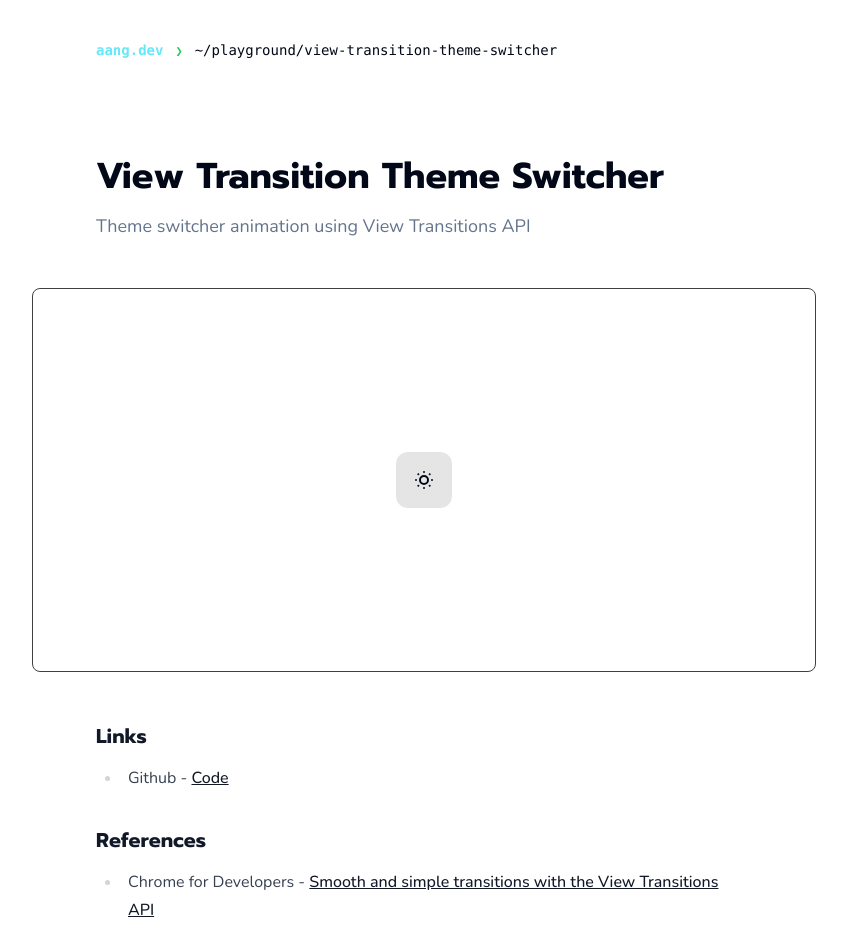
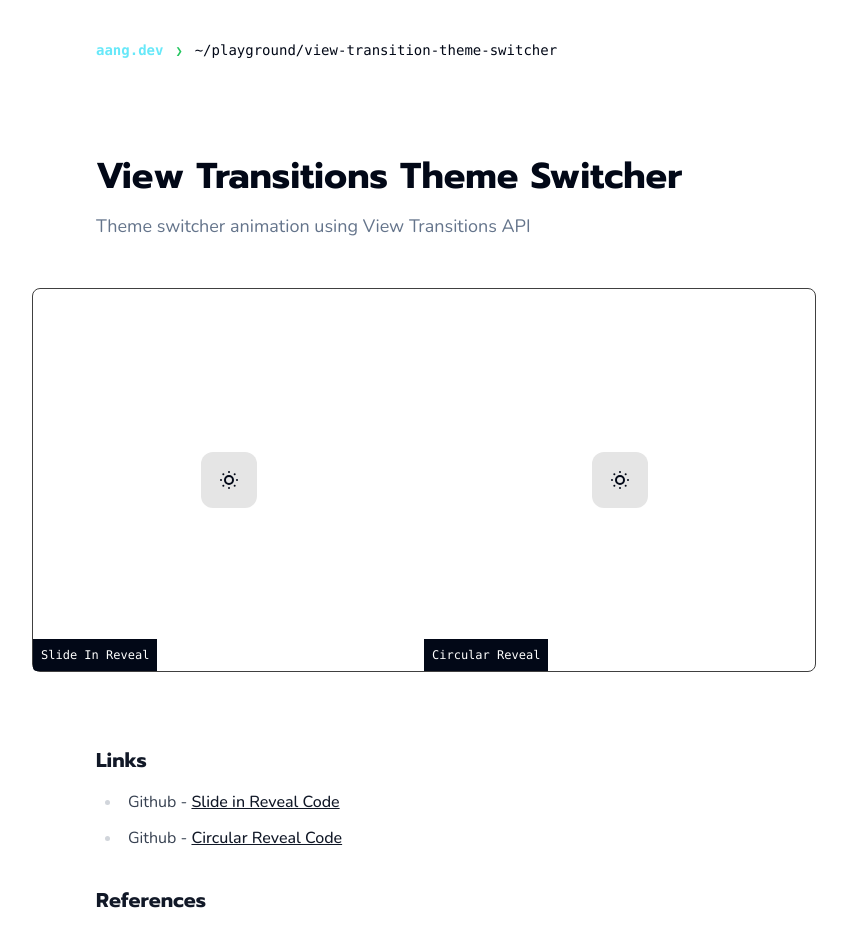
Before and after one commit to milhamm/aang.dev, a Next.js app: page /playground/view-transition-theme-switcher in a window 1280 px wide. Shown: the top 933 px of the page, without its empty margins (216-1063 px from the left). Built offline with nearby package versions, Linux system fonts and the light colour scheme.

Commit message:
feat: add circular reveal

```diff
--- a/app/playground/view-transition-theme-switcher/page.tsx
+++ b/app/playground/view-transition-theme-switcher/page.tsx
@@ -3,6 +3,7 @@ import { Metadata } from 'next'
 import { PlaygroundLayout } from '@/components/layouts/playground-layout'
 
 import { ThemeSwitcherButton } from './theme-switcher-button'
+import { ThemeSwitcherButton2 } from './theme-switcher-button-2'
 
 export const metadata: Metadata = {
   title: 'View Transition Theme Switcher - aang.dev',
@@ -12,11 +13,22 @@ export const metadata: Metadata = {
 export default function PlaygroundPage() {
   return (
     <PlaygroundLayout
-      title='View Transition Theme Switcher'
+      title='View Transitions Theme Switcher'
       subtitle='Theme switcher animation using View Transitions API'
     >
-      <div className='mx-0 grid h-56 place-items-center rounded-lg border border-neutral-700 dots dots-neutral-700/50 md:-mx-16 md:h-96 dark:dots-neutral-700/80'>
-        <ThemeSwitcherButton />
+      <div className='mx-0 mb-6 grid h-56 grid-cols-2 place-items-center rounded-lg border border-neutral-700 dots dots-neutral-700/50 md:-mx-16 md:h-96 dark:dots-neutral-700/80'>
+        <div className='relative grid size-full place-items-center'>
+          <ThemeSwitcherButton />
+          <span className='absolute bottom-0 left-0 right-0 rounded-bl bg-foreground p-2 text-center font-mono text-xs text-background md:right-auto md:text-left'>
+            Slide In Reveal
+          </span>
+        </div>
+        <div className='relative grid size-full place-items-center'>
+          <ThemeSwitcherButton2 />
+          <span className='absolute bottom-0 left-0 right-0 rounded-br bg-foreground p-2 text-center font-mono text-xs text-background md:right-auto md:rounded-none md:text-left'>
+            Circular Reveal
+          </span>
+        </div>
       </div>
       <article className='prose mt-12 dark:prose-invert prose-headings:font-prompt'>
         <h3>Links</h3>
@@ -28,7 +40,17 @@ export default function PlaygroundPage() {
               target='_blank'
               rel='noopener noreferrer'
             >
-              Code
+              Slide in Reveal Code
+            </a>
+          </li>
+          <li>
+            Github -{' '}
+            <a
+              href='https://github.com/milhamm/aang.dev/blob/main/app/playground/view-transition-theme-switcher/theme-switcher-button-2.tsx'
+              target='_blank'
+              rel='noopener noreferrer'
+            >
+              Circular Reveal Code
             </a>
           </li>
         </ul>
--- /dev/null
+++ b/app/playground/view-transition-theme-switcher/theme-switcher-button-2.tsx
@@ -0,0 +1,84 @@
+'use client'
+
+import { useCallback } from 'react'
+import { flushSync } from 'react-dom'
+import { useTheme } from 'next-themes'
+import { Moon, SunDim } from 'lucide-react'
+
+import { useIsMounted } from '@/lib/hooks'
+
+/*
+ CSS to disable fade-in animation
+ ::view-transition-old(root),
+ ::view-transition-new(root) {
+    animation: none;
+  }
+*/
+
+function useThemeTransition() {
+  const { setTheme, theme } = useTheme()
+  const isDark = theme === 'dark'
+
+  const toggleTheme = useCallback(
+    (e: React.MouseEvent<HTMLButtonElement>) => {
+      const md = window.matchMedia('(max-width: 768px)').matches
+
+      if (
+        !document.startViewTransition ||
+        window.matchMedia('(prefers-reduced-motion: reduce)').matches
+      ) {
+        setTheme(isDark ? 'light' : 'dark')
+        return
+      }
+
+      const x = e.clientX
+      const y = e.clientY
+      const endRadius = Math.hypot(Math.max(x, innerWidth - x), Math.max(y, innerHeight - y))
+
+      const transition = document.startViewTransition(() => {
+        flushSync(() => {
+          setTheme(isDark ? 'light' : 'dark')
+        })
+      })
+
+      transition.ready.then(() => {
+        const duration = md ? 400 : 600
+
+        document.documentElement.animate(
+          {
+            clipPath: [`circle(0px at ${x}px ${y}px)`, `circle(${endRadius}px at ${x}px ${y}px)`],
+            filter: [`blur(5px)`, `blur(0)`],
+          },
+          {
+            duration,
+            easing: 'cubic-bezier(.76,.32,.29,.99)',
+            pseudoElement: '::view-transition-new(root)',
+          }
+        )
+      })
+    },
+    [setTheme, isDark]
+  )
+
+  return {
+    theme,
+    toggleTheme,
+  }
+}
+
+export function ThemeSwitcherButton2() {
+  const { toggleTheme, theme } = useThemeTransition()
+  const mounted = useIsMounted()
+
+  if (!mounted) return null
+
+  return (
+    <button
+      className='rounded-xl bg-neutral-200 p-4 dark:bg-neutral-800'
+      type='button'
+      onClick={toggleTheme}
+    >
+      {theme === 'light' ? <Moon /> : <SunDim />}
+    </button>
+  )
+}
--- a/app/playground/view-transition-theme-switcher/theme-switcher-button.tsx
+++ b/app/playground/view-transition-theme-switcher/theme-switcher-button.tsx
@@ -37,7 +37,7 @@ function useThemeTransition() {
     })
 
     transition.ready.then(() => {
-      const blur = md ? 4 : 10
+      const blur = md ? 2 : 10
       const duration = md ? 500 : 700
 
       document.documentElement.animate(
```
